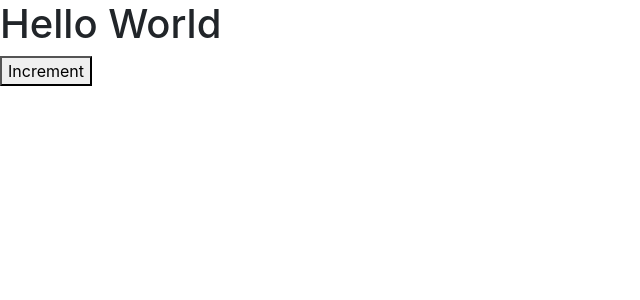
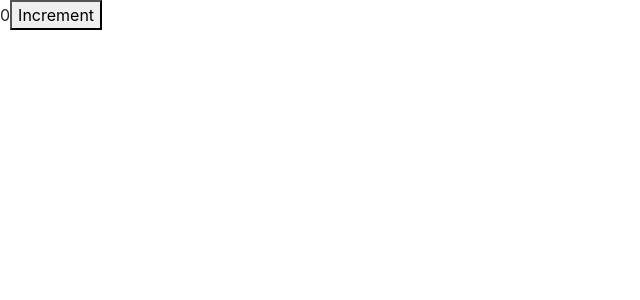
Before and after one commit to amirun573/first-component, a React (Create React App) app in the folder app/: page / in a window 1280 px wide. Shown: the top 300 px of the page, without its empty margins (0-640 px from the left). Built offline with nearby package versions, Linux system fonts and the light colour scheme.

Commit message:
Chnage To Dynamic

```diff
--- a/app/src/components/counter.jsx
+++ b/app/src/components/counter.jsx
@@ -2,11 +2,17 @@ import React, { Component } from 'react';
 
 
 class Counter extends Component {
+
+    state = {
+
+        count:0,
+
+    };
     render() {
         return (
 
             <React.Fragment>
-                <h1>Hello World</h1>
+                <span>{this.state.count}</span>
                 <button>Increment</button>
             </React.Fragment>
         );
```
Also changed, not shown: 1 other file (tests, documents, lock files or other folders).
